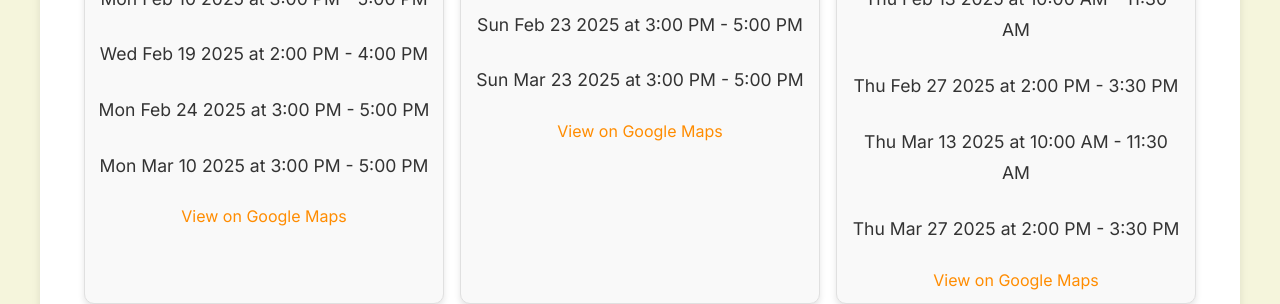
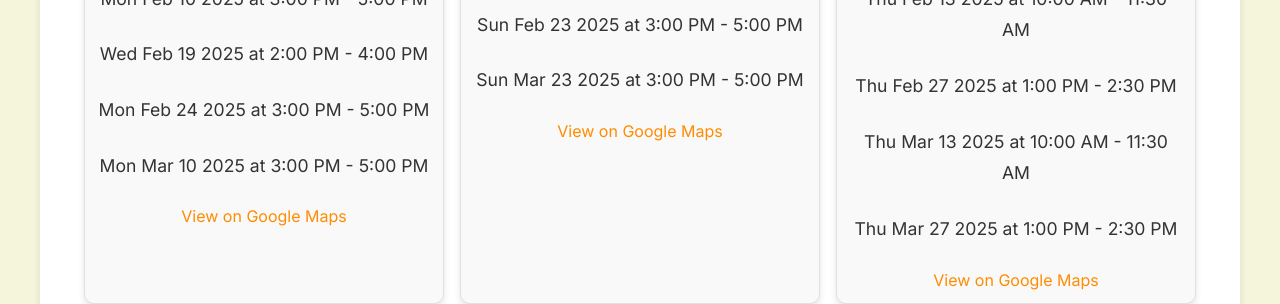
Before and after one commit to talyruger/triangle-crokinole-club, a React (Create React App) app: page / in a window 1280 px wide. Shown: the part 1195-1499 px from the top of the page. Built offline with nearby package versions, Linux system fonts and the light colour scheme.

Commit message:
Updated time fro rolesville senior center

```diff
--- a/src/pages/Events.js
+++ b/src/pages/Events.js
@@ -209,7 +209,7 @@ const Events = () => {
         {
           day: 4, // Thursday
           weeks: [4], // 4th week of the month
-          time: '2:00 PM - 3:30 PM'
+          time: '1:00 PM - 2:30 PM'
         }
       ],
       title: 'Rolesville Community Center',
```
